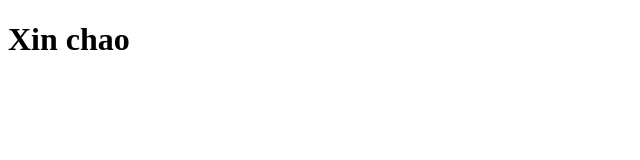
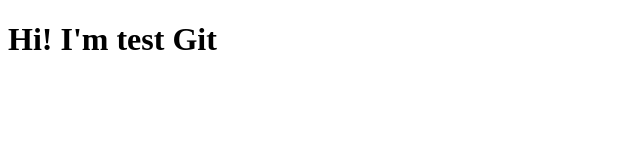
Before and after one commit to DevMinhThu/Git, a plain HTML site: page index.html in a window 1280 px wide. Shown: the whole page, without its empty margins (0-640 px from the left). Drawn offline with Linux system fonts and the light colour scheme.

Commit message:
feat: test setup git

```diff
--- a/index.html
+++ b/index.html
@@ -9,7 +9,7 @@
 </head>
 
 <body>
-    <h1>Xin chao</h1>
+    <h1>Hi! I'm test Git</h1>
 </body>
 
 </html>
```
